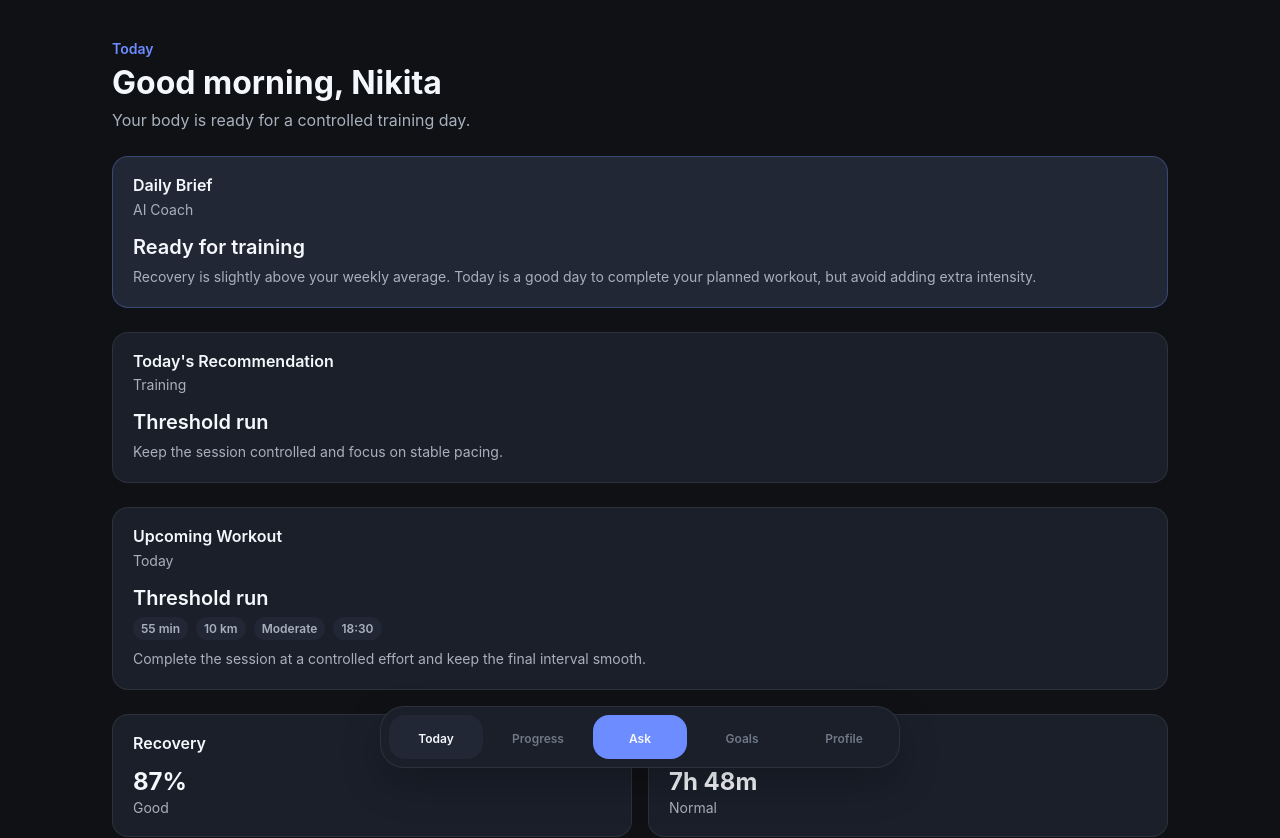
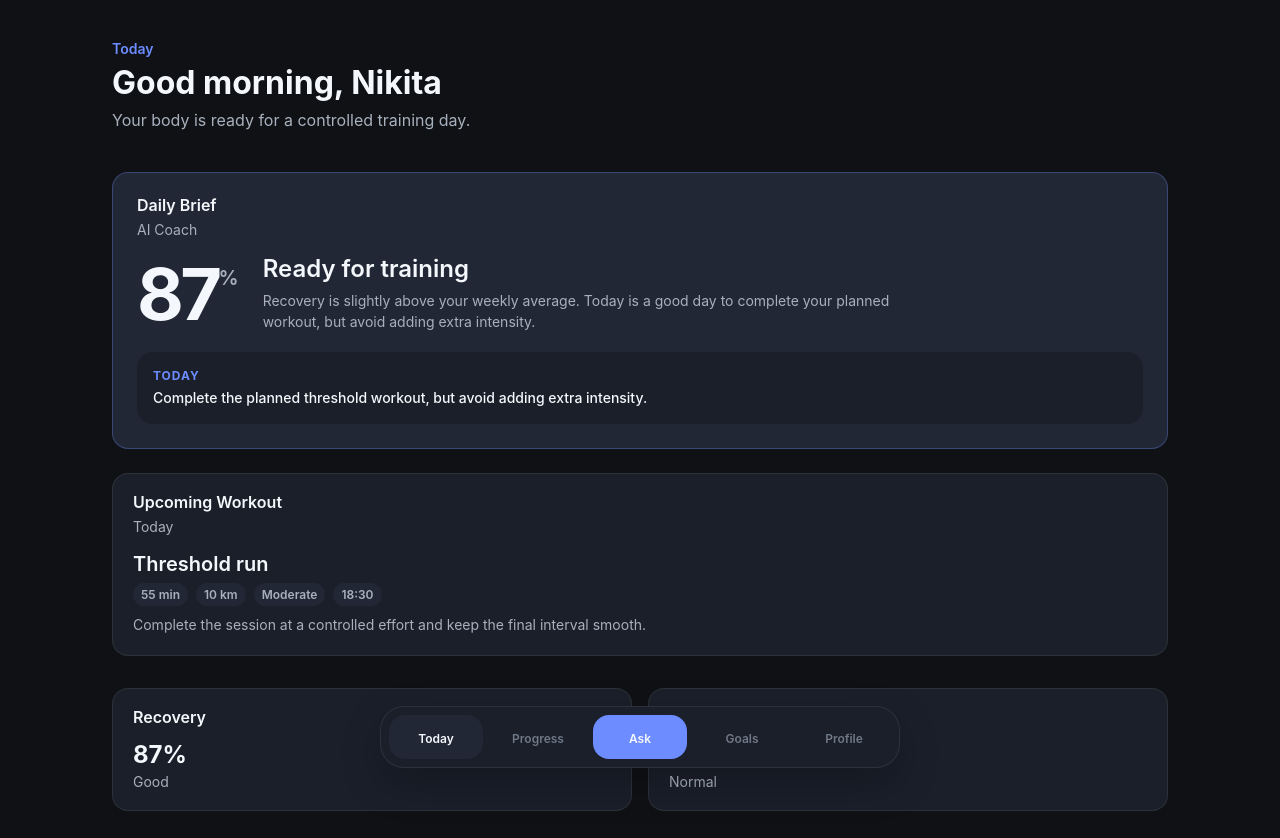
Before and after one commit to nikitaKor98/fit-coach-ai, a React (Vite) app: page / in a window 1280 px wide. Shown: the top 838 px of the page. Built offline with nearby package versions, Linux system fonts and the light colour scheme.

Commit message:
feat: introduce daily brief hero hierarchy

```diff
--- a/src/pages/Today/TodayPage.module.css
+++ b/src/pages/Today/TodayPage.module.css
@@ -1,7 +1,7 @@
 .page {
   display: flex;
   flex-direction: column;
-  gap: var(--space-5);
+  gap: var(--space-6);
 }
 
 .header {
@@ -30,8 +30,18 @@
   line-height: var(--line-height-base);
 }
 
+.heroSection,
+.primarySection,
 .section {
   width: 100%;
+}
+
+.heroSection {
+  margin-top: var(--space-2);
+}
+
+.primarySection {
+  margin-top: calc(var(--space-2) * -1);
 }
 
 .grid {
@@ -42,7 +52,7 @@
 
 @media (min-width: 768px) {
   .page {
-    gap: var(--space-6);
+    gap: var(--space-8);
   }
 
   .grid {
--- a/src/pages/Today/TodayPage.tsx
+++ b/src/pages/Today/TodayPage.tsx
@@ -1,11 +1,11 @@
 import {
   ActionCard,
   ActivityCard,
-  InsightCard,
   MetricCard,
   TrendCard,
   UpcomingWorkoutCard,
 } from "../../shared/ui/card";
+import { DailyBriefCard } from "./components/DailyBriefCard/DailyBriefCard";
 
 import styles from "./TodayPage.module.css";
 
@@ -24,35 +24,12 @@ export function TodayPage({ data }: TodayPageProps) {
         <p className={styles.subtitle}>{data.header.subtitle}</p>
       </header>
 
-      <section className={styles.section}>
-        <InsightCard
-          title={data.dailyBrief.title}
-          subtitle={data.dailyBrief.subtitle}
-          insight={data.dailyBrief.insight}
-          explanation={data.dailyBrief.explanation}
-        />
+      <section className={styles.heroSection}>
+        <DailyBriefCard data={data.dailyBrief} />
       </section>
 
-      <section className={styles.section}>
-        <ActionCard
-          title={data.recommendation.title}
-          subtitle={data.recommendation.subtitle}
-          actionTitle={data.recommendation.actionTitle}
-          description={data.recommendation.description}
-        />
-      </section>
-
-      <section className={styles.section}>
-        <UpcomingWorkoutCard
-          title={data.upcomingWorkout.title}
-          subtitle={data.upcomingWorkout.subtitle}
-          workoutName={data.upcomingWorkout.workoutName}
-          duration={data.upcomingWorkout.duration}
-          distance={data.upcomingWorkout.distance}
-          intensity={data.upcomingWorkout.intensity}
-          startTime={data.upcomingWorkout.startTime}
-          description={data.upcomingWorkout.description}
-        />
+      <section className={styles.primarySection}>
+        <UpcomingWorkoutCard {...data.upcomingWorkout} />
       </section>
 
       <section className={styles.section}>
@@ -64,24 +41,15 @@ export function TodayPage({ data }: TodayPageProps) {
       </section>
 
       <section className={styles.section}>
-        <TrendCard
-          title={data.recoveryTrend.title}
-          subtitle={data.recoveryTrend.subtitle}
-          summary={data.recoveryTrend.summary}
-          description={data.recoveryTrend.description}
-          direction={data.recoveryTrend.direction}
-          change={data.recoveryTrend.change}
-          points={data.recoveryTrend.points}
-        />
+        <TrendCard {...data.recoveryTrend} />
       </section>
 
       <section className={styles.section}>
-        <ActivityCard
-          title={data.recentActivity.title}
-          subtitle={data.recentActivity.subtitle}
-          activityTitle={data.recentActivity.activityTitle}
-          description={data.recentActivity.description}
-        />
+        <ActionCard {...data.recommendation} />
+      </section>
+
+      <section className={styles.section}>
+        <ActivityCard {...data.recentActivity} />
       </section>
     </div>
   );
--- /dev/null
+++ b/src/pages/Today/components/DailyBriefCard/DailyBriefCard.module.css
@@ -0,0 +1,83 @@
+.content {
+  display: flex;
+  flex-direction: column;
+  gap: var(--space-5);
+}
+
+.summary {
+  display: flex;
+  flex-direction: column;
+  gap: var(--space-4);
+}
+
+.scoreBlock {
+  display: flex;
+  align-items: flex-start;
+}
+
+.score {
+  color: var(--color-text-primary);
+  font-size: clamp(3rem, 12vw, 4.5rem);
+  font-weight: 700;
+  line-height: 0.9;
+  letter-spacing: -0.05em;
+}
+
+.scoreUnit {
+  margin-top: var(--space-1);
+  color: var(--color-text-secondary);
+  font-size: var(--font-size-lg);
+  font-weight: 600;
+}
+
+.statusBlock {
+  display: flex;
+  flex-direction: column;
+  gap: var(--space-2);
+}
+
+.status {
+  color: var(--color-text-primary);
+  font-size: var(--font-size-xl);
+  font-weight: 600;
+  line-height: var(--line-height-tight);
+}
+
+.explanation {
+  max-width: 640px;
+  color: var(--color-text-secondary);
+  font-size: var(--font-size-sm);
+  line-height: var(--line-height-base);
+}
+
+.recommendation {
+  padding: var(--space-4);
+  border-radius: var(--radius-lg);
+  background: var(--color-surface-primary);
+}
+
+.recommendationLabel {
+  display: block;
+  margin-bottom: var(--space-1);
+  color: var(--color-accent-primary);
+  font-size: var(--font-size-xs);
+  font-weight: 700;
+  text-transform: uppercase;
+  letter-spacing: 0.08em;
+}
+
+.recommendationText {
+  color: var(--color-text-primary);
+  font-size: var(--font-size-sm);
+  font-weight: 500;
+  line-height: var(--line-height-base);
+}
+
+@media (min-width: 768px) {
+  .summary {
+    display: grid;
+    grid-template-columns: auto minmax(0, 1fr);
+    align-items: center;
+    gap: var(--space-6);
+  }
+}
--- /dev/null
+++ b/src/pages/Today/components/DailyBriefCard/DailyBriefCard.tsx
@@ -0,0 +1,39 @@
+import { BaseCard } from "../../../../shared/ui/card";
+
+import styles from "./DailyBriefCard.module.css";
+
+import type { TodayDailyBriefViewModel } from "../../today.types";
+
+type DailyBriefCardProps = {
+  data: TodayDailyBriefViewModel;
+};
+
+export function DailyBriefCard({ data }: DailyBriefCardProps) {
+  return (
+    <BaseCard
+      title={data.title}
+      subtitle={data.subtitle}
+      variant="highlighted"
+      padding="lg"
+    >
+      <div className={styles.content}>
+        <div className={styles.summary}>
+          <div className={styles.scoreBlock}>
+            <span className={styles.score}>{data.score}</span>
+            <span className={styles.scoreUnit}>%</span>
+          </div>
+
+          <div className={styles.statusBlock}>
+            <p className={styles.status}>{data.status}</p>
+            <p className={styles.explanation}>{data.explanation}</p>
+          </div>
+        </div>
+
+        <div className={styles.recommendation}>
+          <span className={styles.recommendationLabel}>Today</span>
+          <p className={styles.recommendationText}>{data.recommendation}</p>
+        </div>
+      </div>
+    </BaseCard>
+  );
+}
--- a/src/pages/Today/today.viewModel.ts
+++ b/src/pages/Today/today.viewModel.ts
@@ -12,8 +12,11 @@ export function createTodayViewModel(): TodayPageViewModel {
     dailyBrief: {
       title: "Daily Brief",
       subtitle: "AI Coach",
-      insight: todayMock.dailyBrief.status,
+      score: 87,
+      status: todayMock.dailyBrief.status,
       explanation: todayMock.dailyBrief.description,
+      recommendation:
+        "Complete the planned threshold workout, but avoid adding extra intensity.",
     },
     recommendation: {
       title: "Today's Recommendation",
```
Also changed, not shown: src/pages/Today/today.types.ts (+10 -2 lines).
